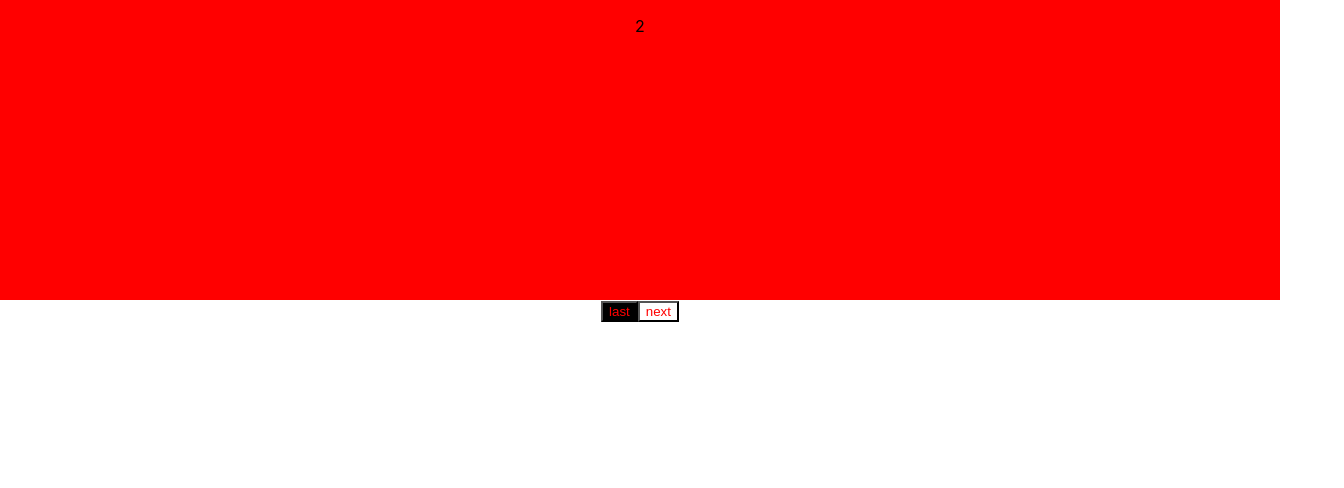
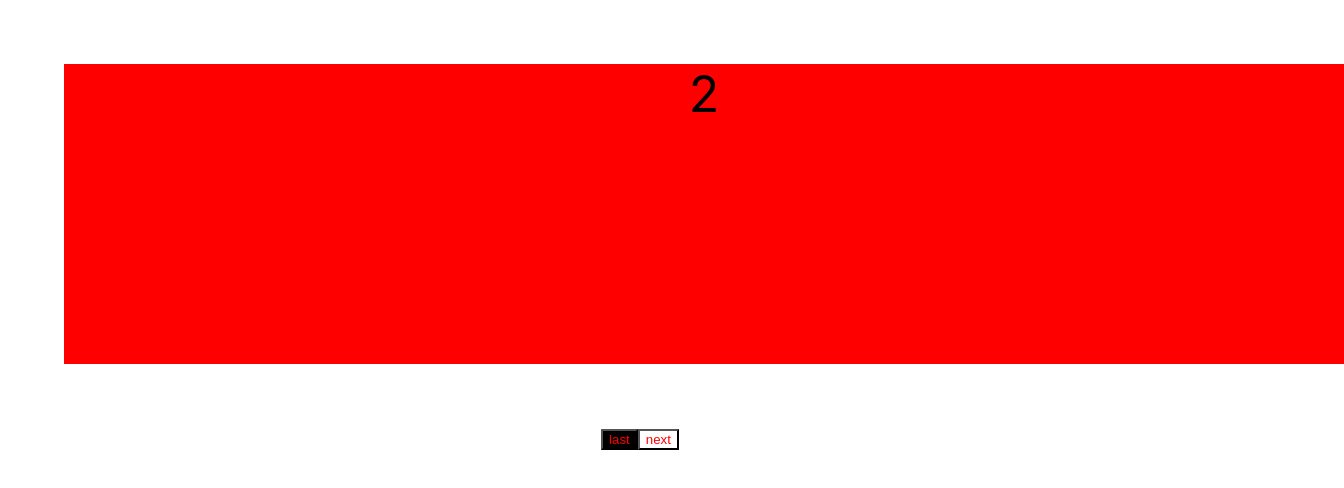
Before and after one commit to CamBrown101/TestGraphQLClient, a React (Create React App) app: page / in a window 1280 px wide. Shown: the top 488 px of the page, 1344 px wide, since content can reach past the window. Built offline with nearby package versions, Linux system fonts and the light colour scheme; some icons are missing.

Commit message:
Fix CSS on CarouselSlide

```diff
--- a/src/components/Carousel/CarouselSlide.tsx
+++ b/src/components/Carousel/CarouselSlide.tsx
@@ -25,10 +25,10 @@ const CarouselSlide = ({ color, slide, numberOfSlides }: Props) => {
 
   return (
     <SlideWrapper color={color}>
-      <div className="slideBackground">
-        <div className="circle-container">
-          <p>{slide}</p>
-        </div>
+      <div className="circle-container">
+        <CurrentSlide className="current-slide">{slide}</CurrentSlide>
+      </div>
+      <div className="circle-container">
         {createCircles(numberOfSlides, slide)}
       </div>
     </SlideWrapper>
@@ -47,7 +47,10 @@ const SlideWrapper = styled.div<SlideProps>`
   }};
   height: 300px;
   width: 100%;
-
+  display: flex;
+  flex-direction: column;
+  justify-content: space-between;
+  margin: 5%;
   .circle {
     width: 20px;
     color: limegreen;
@@ -62,4 +65,9 @@ const SlideWrapper = styled.div<SlideProps>`
   }
 `;
 
+const CurrentSlide = styled.p`
+  font-size: 50px;
+  margin: 0;
+`;
+
 export default CarouselSlide;
```
